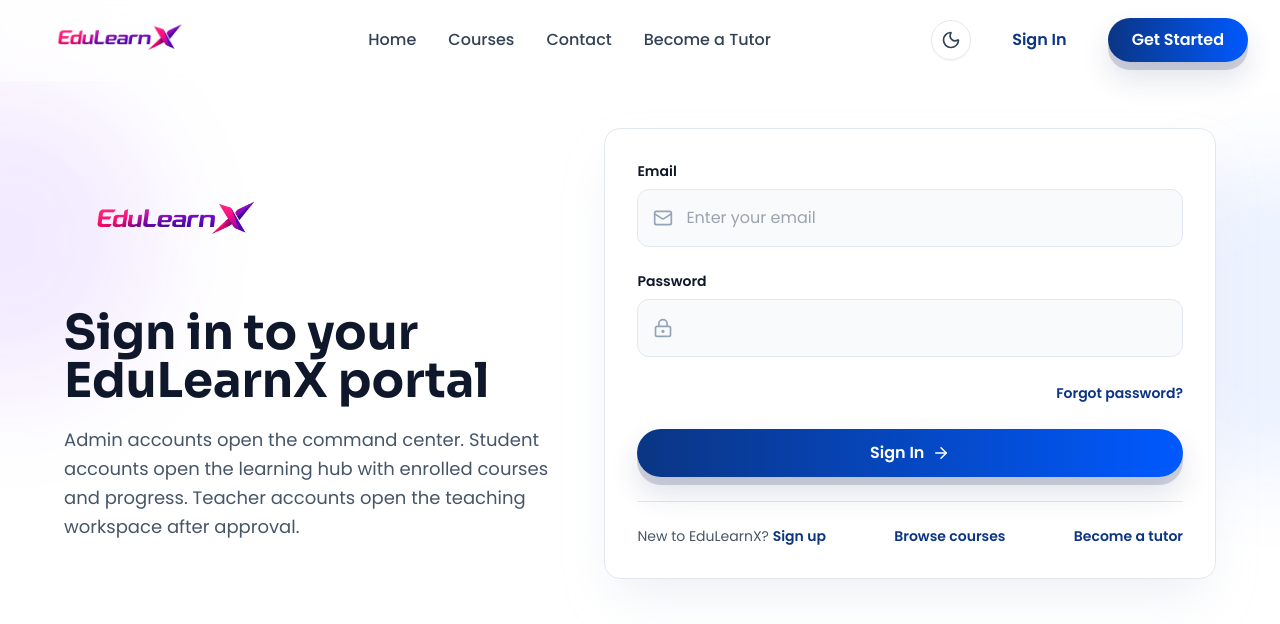
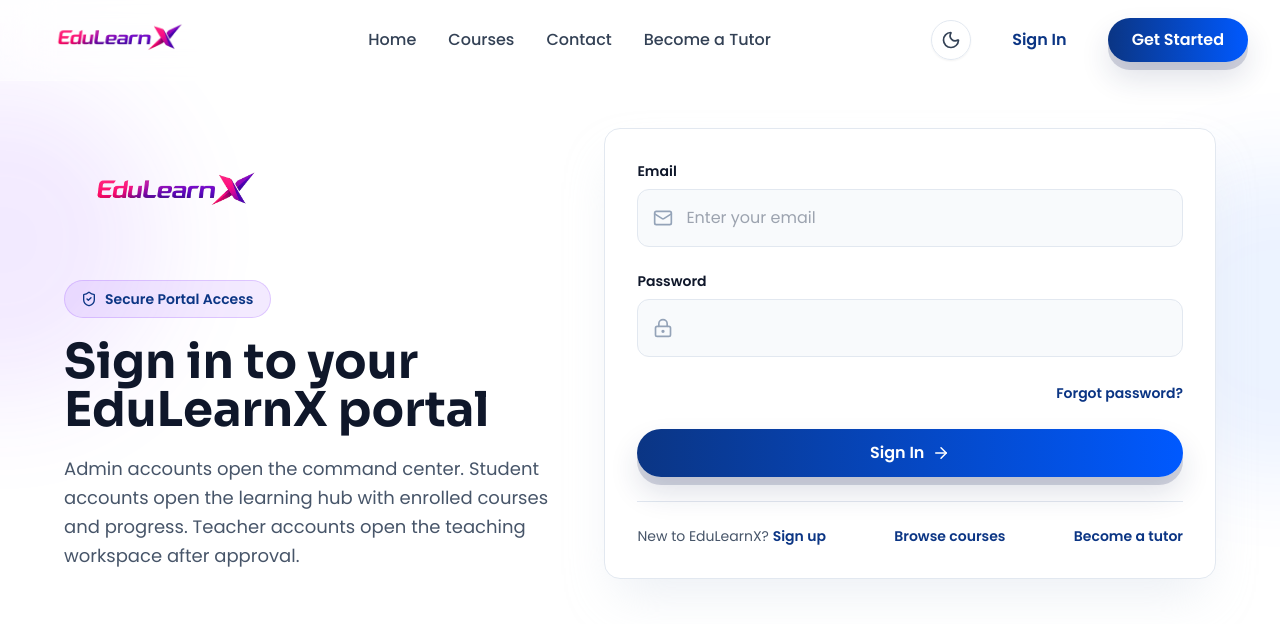
Before and after one commit to EdulearnX-org/edulearnx, a React (Vite) app: page /signin in a window 1280 px wide. Shown: the top 624 px of the page. Built offline with nearby package versions, Linux system fonts and the light colour scheme; no server answers.

Commit message:
Restore Secure Portal Access badge on sign-in page

```diff
--- a/client/pages/SignIn.tsx
+++ b/client/pages/SignIn.tsx
@@ -53,6 +53,10 @@ export default function SignIn() {
           <div>
             <div className="mb-6">
               <EduLearnXLogo />
+            </div>
+            <div className="mb-5 inline-flex items-center gap-2 rounded-full border border-edu-purple/20 bg-edu-purple/10 px-4 py-2 text-sm font-semibold text-edu-dark-blue">
+              <ShieldCheck className="h-4 w-4" />
+              Secure Portal Access
             </div>
             <h1 className="mb-5 text-4xl font-bold leading-tight text-slate-900 sm:text-5xl">
               Sign in to your EduLearnX portal
```
